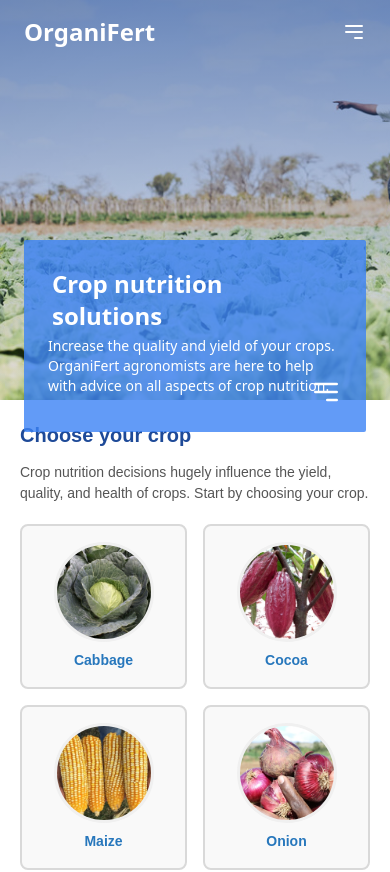
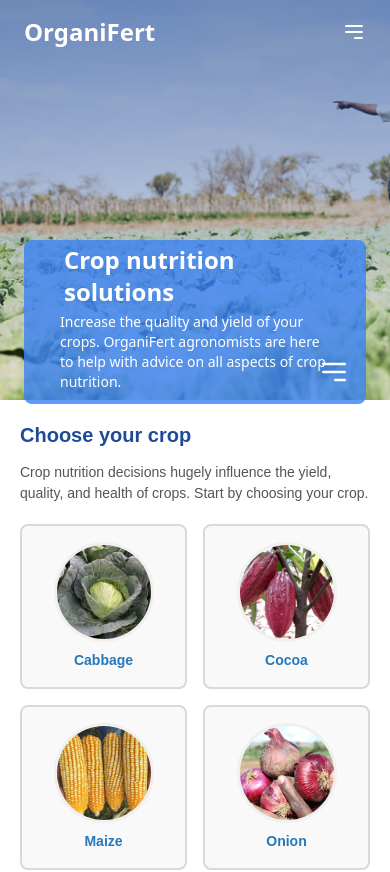
Before and after one commit to GROW-YAI/organifert, a React (Vite) app: page / in a window 390 px wide. Shown: the top 872 px of the page. Built offline with nearby package versions, Linux system fonts and the light colour scheme.

Commit message:
refactor:menu bar

```diff
--- a/src/components/Header.jsx
+++ b/src/components/Header.jsx
@@ -716,7 +716,7 @@ const HeroSection = () => {
     >
       <Navbar />
       <div className="relative z-10 text-white px-6 py-20 max-w-5xl mx-auto">
-        <div className="relative flex flex-col items-start justify-center bg-blue-500 bg-opacity-80 p-6 rounded-sm md:flex-row md:justify-between md:p-10 mx-auto m-40 md:mt-44 w-full max-w-3xl">
+        <div className="relative flex flex-col items-start justify-center bg-blue-500 bg-opacity-80 px-9 rounded-lg md:flex-row md:justify-between md:p-10 mx-auto m-40 md:mt-44 w-full max-w-3xl">
           {/* Hero Header and Text */}
           <div className="md:max-w-3xl">
             <h1 className="text-2xl font-bold m-1 md:text-4xl">{heroHeader}</h1>
@@ -726,7 +726,7 @@ const HeroSection = () => {
           {/* Bottom-right Menu Icon */}
           <button
             onClick={() => setMenuOpen(!menuOpen)}
-            className="absolute bottom-4 right-4 md:hidden p-2"
+            className="absolute bottom-4 right-4 md:hidden p-0"
             aria-label="Toggle Menu"
           >
             <svg
```
